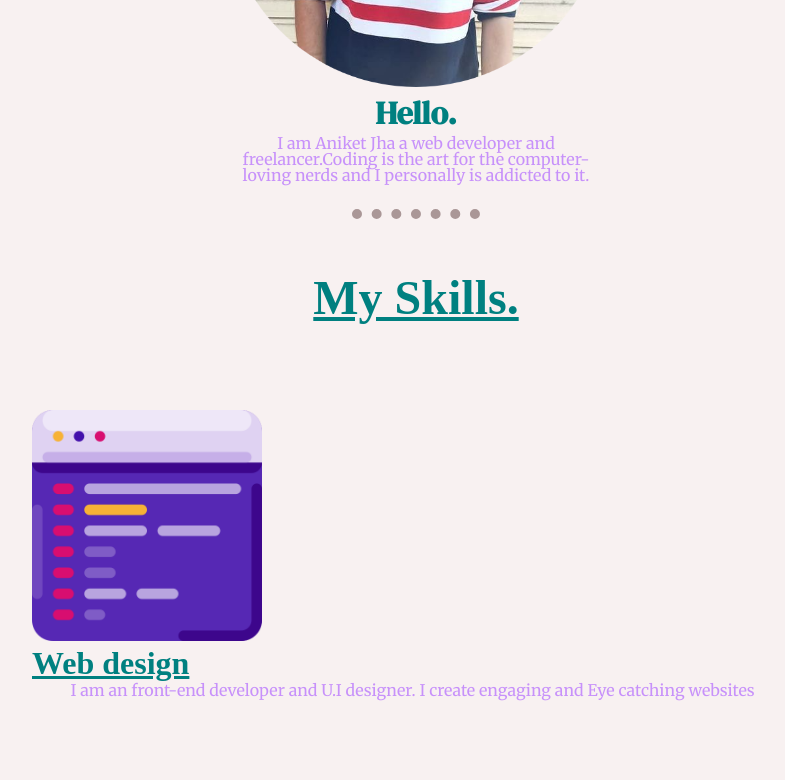
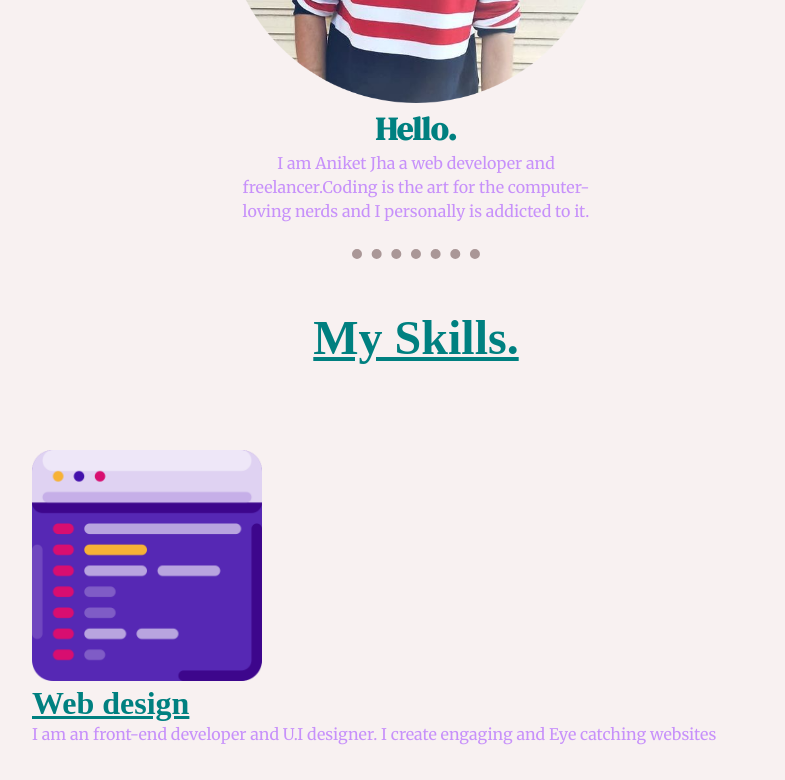
Before and after one commit to Aniket-jha/Aniketjha, a plain HTML site: page index.html in a window 1280 px wide. Shown: the part 840-1620 px from the top of the page, without its empty margins (224-1009 px from the left). Drawn offline with Linux system fonts and the light colour scheme.

Commit message:
Better than old

```diff
--- a/style1.css
+++ b/style1.css
@@ -4,7 +4,7 @@ body{
 header {
     height: auto; background-color: #0a043c; width: 100%;
 }
-P{line-height:1em;}
+P{line-height:1.5em; width:100%}
 header h1{ text-align: center;}
 header h1{
     font-family:Courgette;  font-size: 4rem;margin-top: 0px; margin-bottom: 0px;color: white;
@@ -50,7 +50,7 @@ hr{
 }
 p{font-family: Merriweather;}
 .skill-row p{
-    width: 90%; margin: auto; text-align:left;
+    width: 100%; margin: auto; text-align:left;
 
 }
 .skill-row{
```
